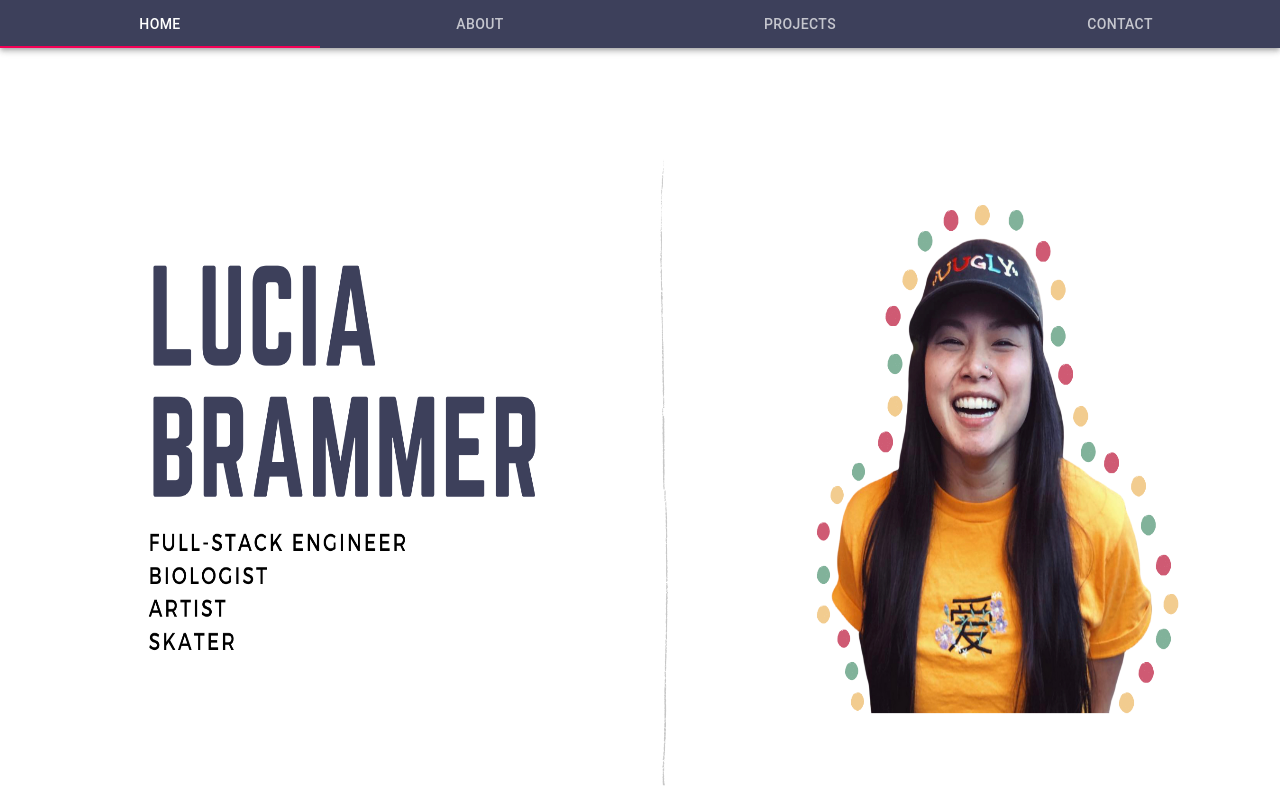
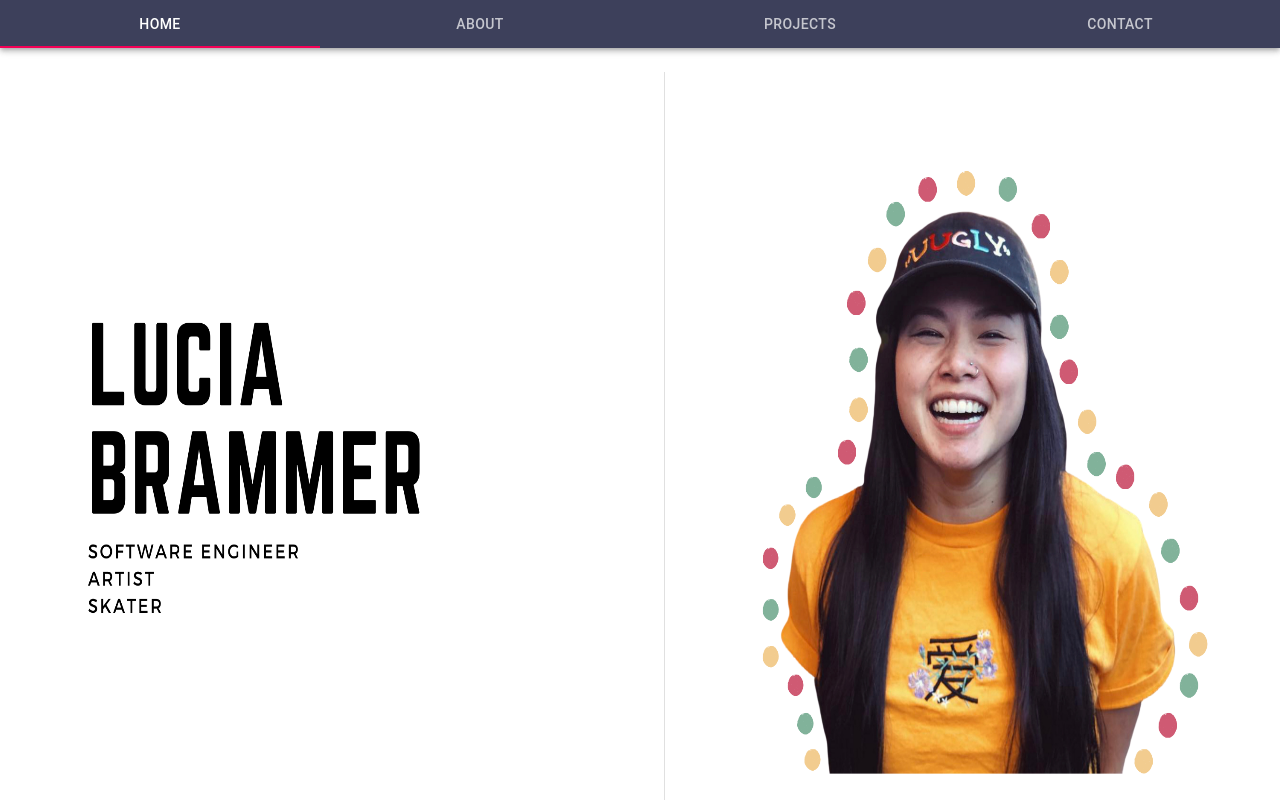
Before and after one commit to brammerl/portfolio, a React (Create React App) app: page /Home in a window 1280 px wide. Shown: the top 800 px of the page. Built offline with nearby package versions, Linux system fonts and the light colour scheme.

Commit message:
updating pics so they can be sized down depending on screen size

```diff
--- a/src/components/Home.js
+++ b/src/components/Home.js
@@ -1,11 +1,15 @@
 import React, { Component } from 'react';
-import mainPage from '../photos/main-page.png';
+import Divider from '@material-ui/core/Divider';
+import aboutMeLogo from '../photos/about-me-logo.png';
+import profilePic from '../photos/profile-pic.png';
 
 export default class Home extends Component {
   render() {
     return (
-    <div class='main-section about-page'>
-      <img src={mainPage} id='about-me-image' alt='Lucia Brammer, full-stack engineer, biologist, artist and skater'/>
+    <div class='home-section about-page'>
+      <img src={aboutMeLogo} id='about-me-image' alt='Lucia Brammer, full-stack engineer, biologist, artist and skater'/>
+      <Divider orientation="vertical" flexItem />
+      <img src={profilePic} id='profile-pic' alt='Lucia Brammer, full-stack engineer, biologist, artist and skater'/>
     </div>
     )
   }
--- a/src/data/card-data.js
+++ /dev/null
@@ -1,4 +0,0 @@
-module.exports = [{
-  title: 'Affirm.e',
-
-}]
--- a/src/index.css
+++ b/src/index.css
@@ -29,16 +29,19 @@ body, html {
   height: 100vh;
 }
 
-
-#nav-tabpanel-3 {
-  background-image: url('./photos/contact-background.png');
-  background-size: cover;
+#about-me-image{
+  height: 100vh;
+  width: 50vw;
 }
 
-#about-me-image{
+#profile-pic {
   height: 100vh;
-  width: 100vw;
+  width: 50vw;
 }
+.home-section {
+  display: flex;
+}
+/* About me page */
 
 .section-content{
   display: flex;
@@ -47,7 +50,7 @@ body, html {
   justify-content: center;
   height: 90vh;
 }
-/* About me page */
+
 .column-1-2 {
   display: flex;
   width: 40%;
@@ -150,5 +153,9 @@ body, html {
   justify-content: center;
 }
 
+#nav-tabpanel-3 {
+  background-image: url('./photos/contact-background.png');
+  background-size: cover;
+}
 
 }
```
Also changed, not shown: src/photos/about-me-logo.png, src/photos/profile-pic.png (added).
